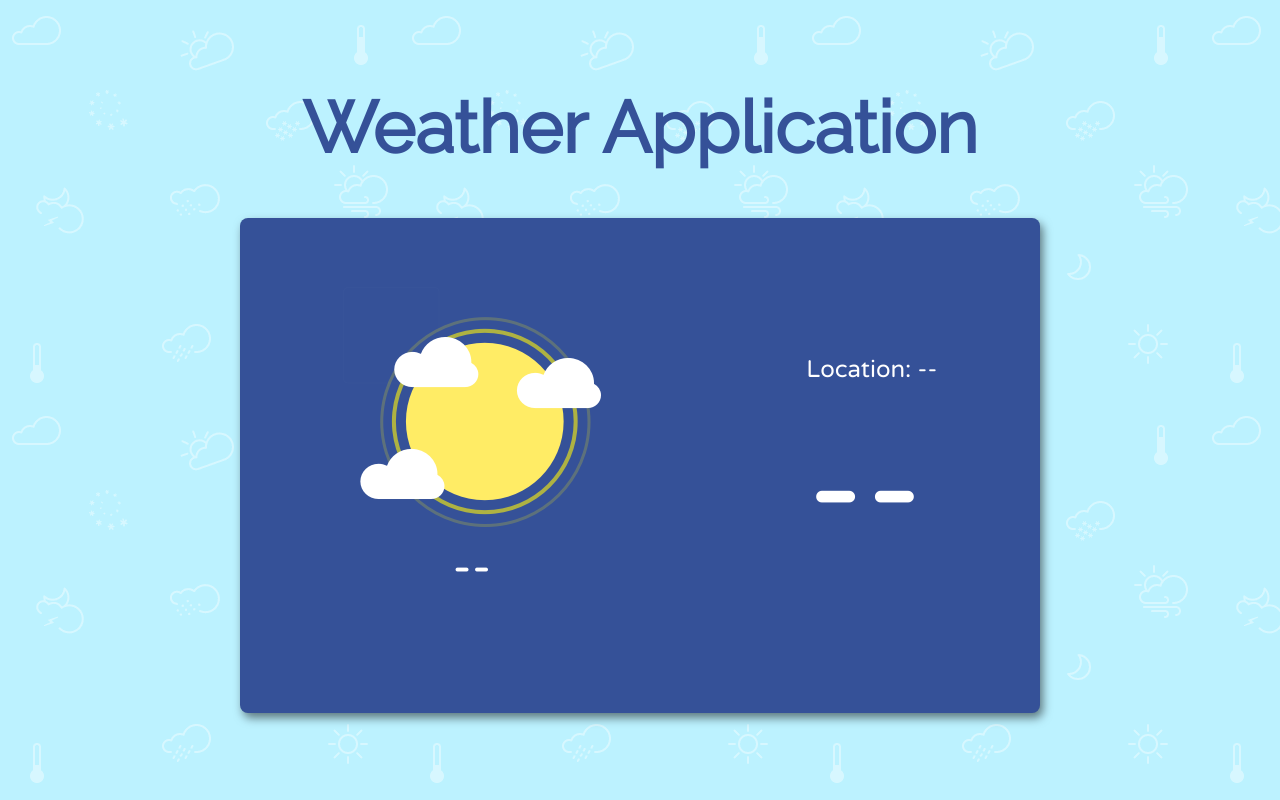
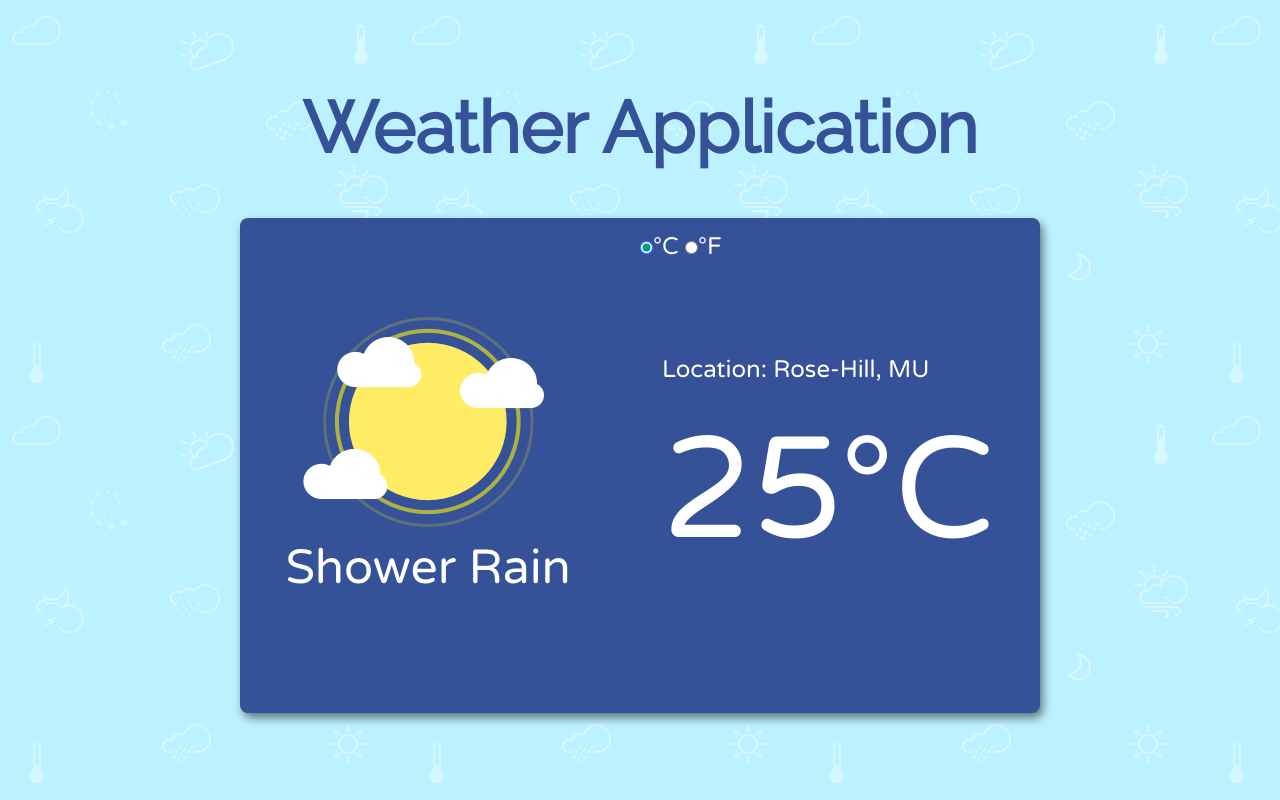
Before and after one commit to juliolegrec/Local-Weather-App, a website: page app/index.html in a window 1280 px wide. Drawn offline with Linux system fonts and the light colour scheme.

Commit message:
Added temperature unit toggle button

```diff
--- a/app/index.html
+++ b/app/index.html
@@ -13,18 +13,21 @@
 	<div class="weather-wrapper">
 		<section class="weather-conditions">
 			<img class="weather-icon" src="images/PartlyCloudyDay.png" alt="">
-			<p class="weather-description">--</p>
+			<p class="weather-description">Shower Rain</p>
 		</section>
 
 		<section class="temp-location">
-			<p class="location">Location: --</p>
-			<p class="temp">--</p>
+			<p class="location">Location: Rose-Hill, MU</p>
+			<p class="temp">25&deg;C</p>
 		</section>
 
-
+		<form class="temperatureUnit">
+			<input type="radio" name="temperature" value="celsius" checked >&deg;C
+			<input type="radio" name="temperature" value="fahrenheit" >&deg;F
+		</form>
 	</div>
 
-	 <script src="js/script.js"></script>
+	 <!-- <script src="js/script.js"></script>  -->
 
 </body>
 </html>
--- a/app/js/script.js
+++ b/app/js/script.js
@@ -4,12 +4,6 @@ let currentLatitude,
 const timeNow = Math.floor((new Date()).getTime() / 1000);
 
 let myRequest = new XMLHttpRequest();
-
-// navigator.geolocation.getCurrentPosition(function(position) {
-// 	currentLatitude = position.coords.latitude;
-// 	currentLongitude = position.coords.longitude;
-//   makeRequest();
-// });
 
 navigator.geolocation.getCurrentPosition(success, error, options);
 
@@ -23,12 +17,11 @@ function error(err) {
 	console.warn(`ERROR(${err.code}): ${err.message}`);
 }
 
-let options = {
+var options = {
 	enableHighAccuracy: true,
   timeout: 5000,
   maximumAge: 0
 }
-
 
 function makeRequest() {
 	let method = "GET",
--- a/app/scss/styles.scss
+++ b/app/scss/styles.scss
@@ -29,6 +29,26 @@ body {
   align-items: center;
   justify-content: space-around;
   box-shadow: 3px 5px 10px 0 rgba(0, 0, 0, 0.5);
+  position: relative;
+
+  .temperatureUnit {
+    position: absolute;
+    top: 15px;
+    left: 50%;
+    font-size: 150%;
+
+    input[type="radio"]:checked:before {
+      content: "";
+      display: block;
+      position: relative;
+      top: 3px;
+      left: 3px;
+      width: 6px;
+      height: 6px;
+      border-radius: 50%;
+      background: #0BA94E;
+    }
+  }
 }
 
 .weather-conditions {
```
Also changed, not shown: rough/icons_name.md (+1 -1 lines), app/css/styles.css.
